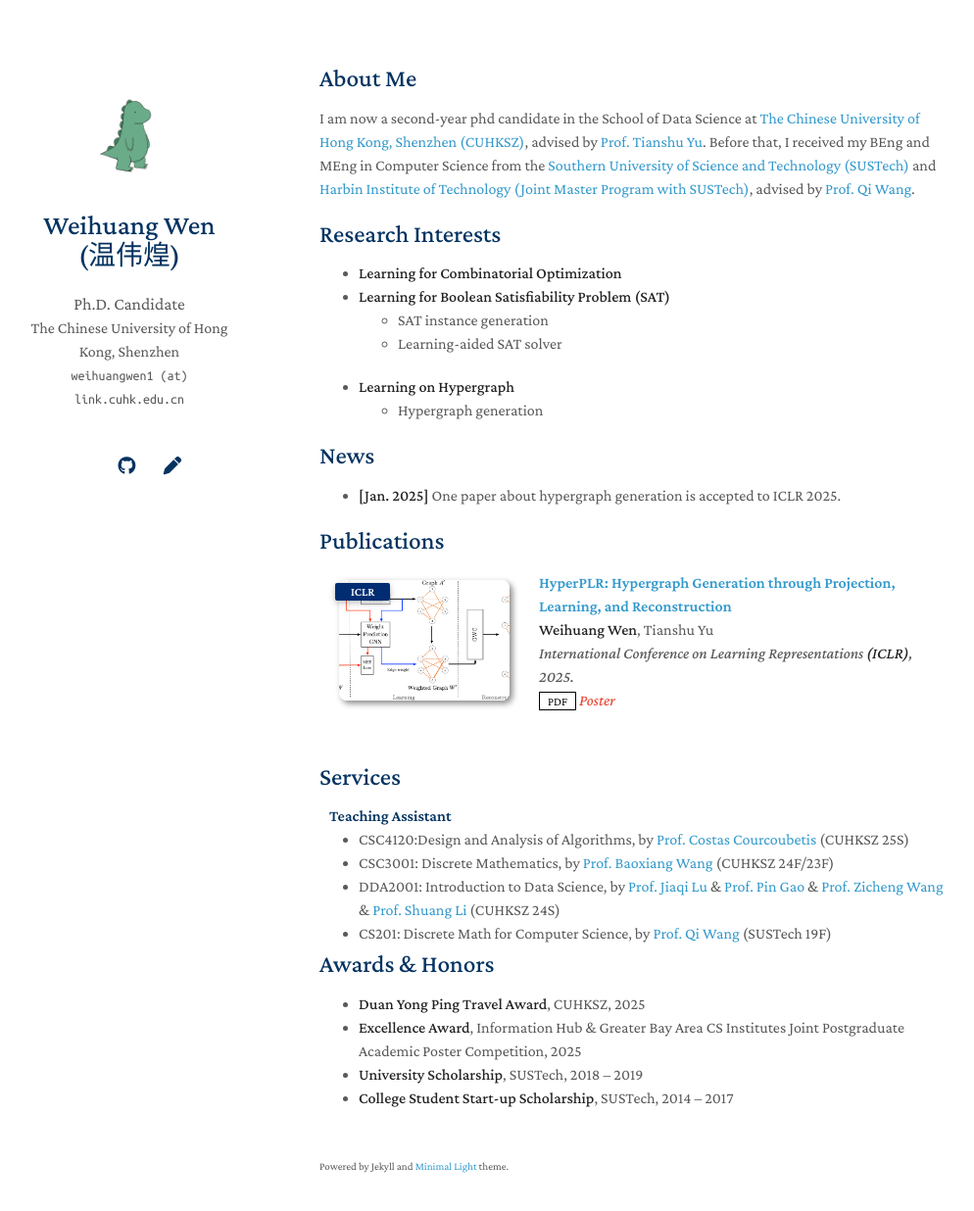
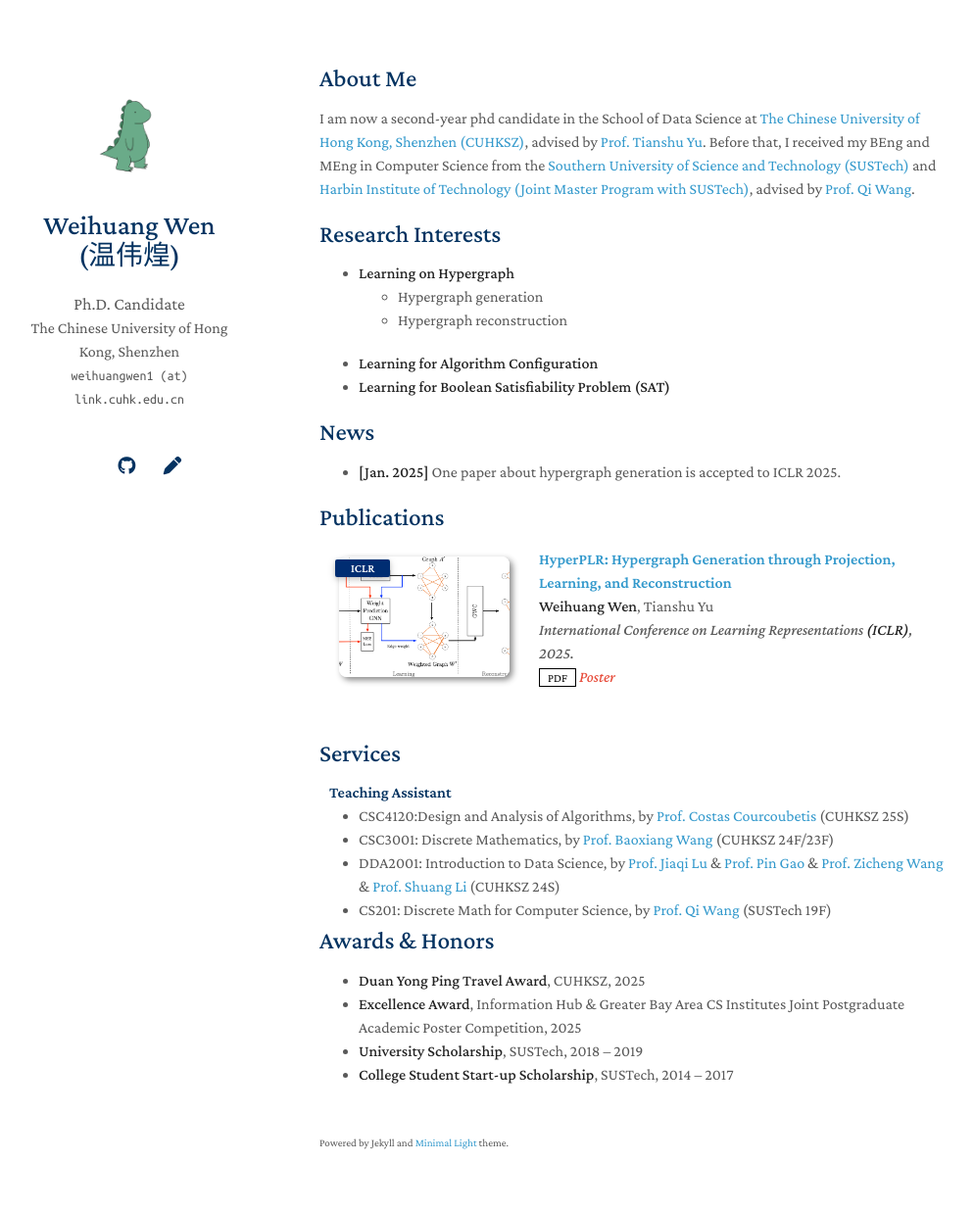
Before and after one commit to markwwen/markwwen.github.io, a Jekyll site: the page built from index.md, in a window 1280 px wide and 1271 px high. Shown: the top 1236 px of the window at 98% size, without its empty margins (144-1138 px from the left). Built offline with Jekyll 4.4.1, drawn with Linux system fonts in a browser that asks for light colours; a style sheet for code colours, icons or effects is not loaded; our own code applies the rules of GitHub Pages for plain Markdown files.

Commit message:
udpate research interests

```diff
--- a/index.md
+++ b/index.md
@@ -9,12 +9,12 @@ I am now a second-year phd candidate in the School of Data Science at [The Chine
 
 ## Research Interests
 
-- **Learning for Combinatorial Optimization**
-- **Learning for Boolean Satisfiability Problem (SAT)**
-  - SAT instance generation
-  - Learning-aided SAT solver
 - **Learning on Hypergraph**
   - Hypergraph generation
+  - Hypergraph reconstruction
+- **Learning for Algorithm Configuration**
+- **Learning for Boolean Satisfiability Problem (SAT)**
+
 
 ## News
 
```
